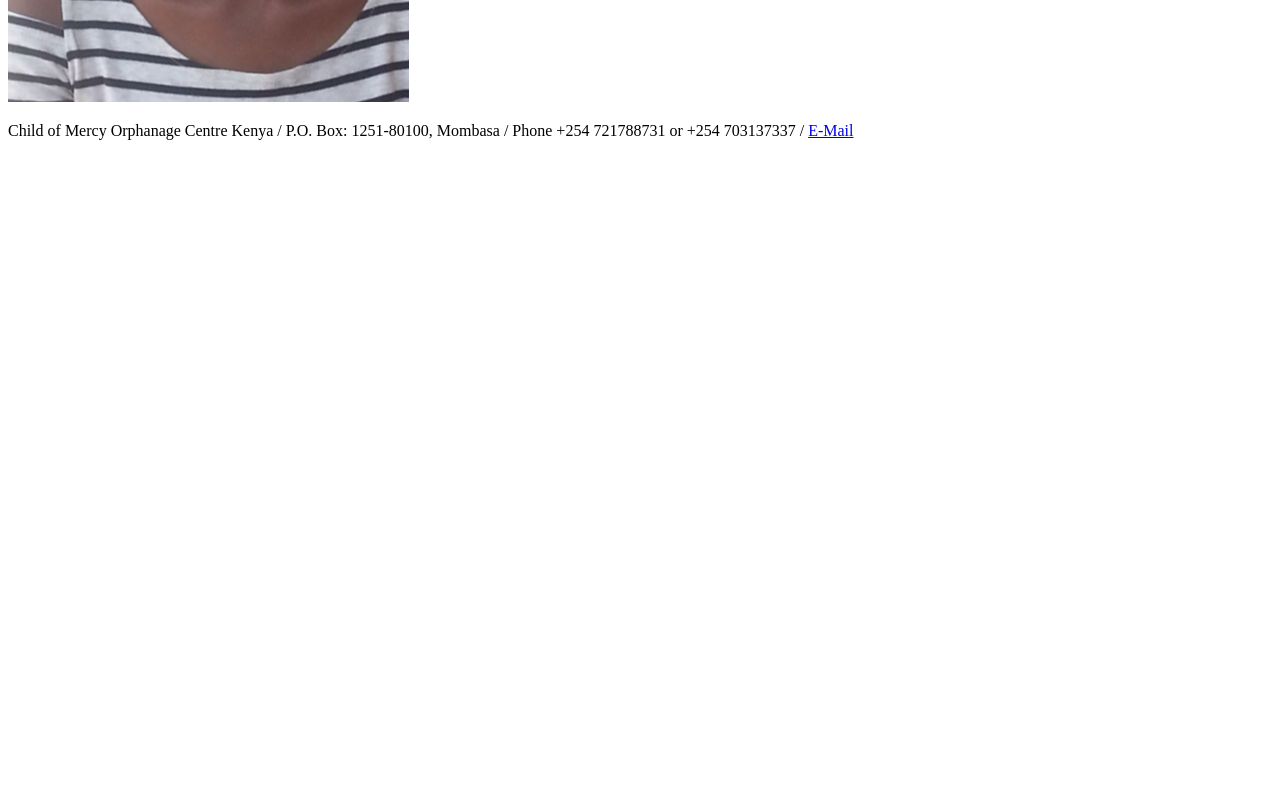
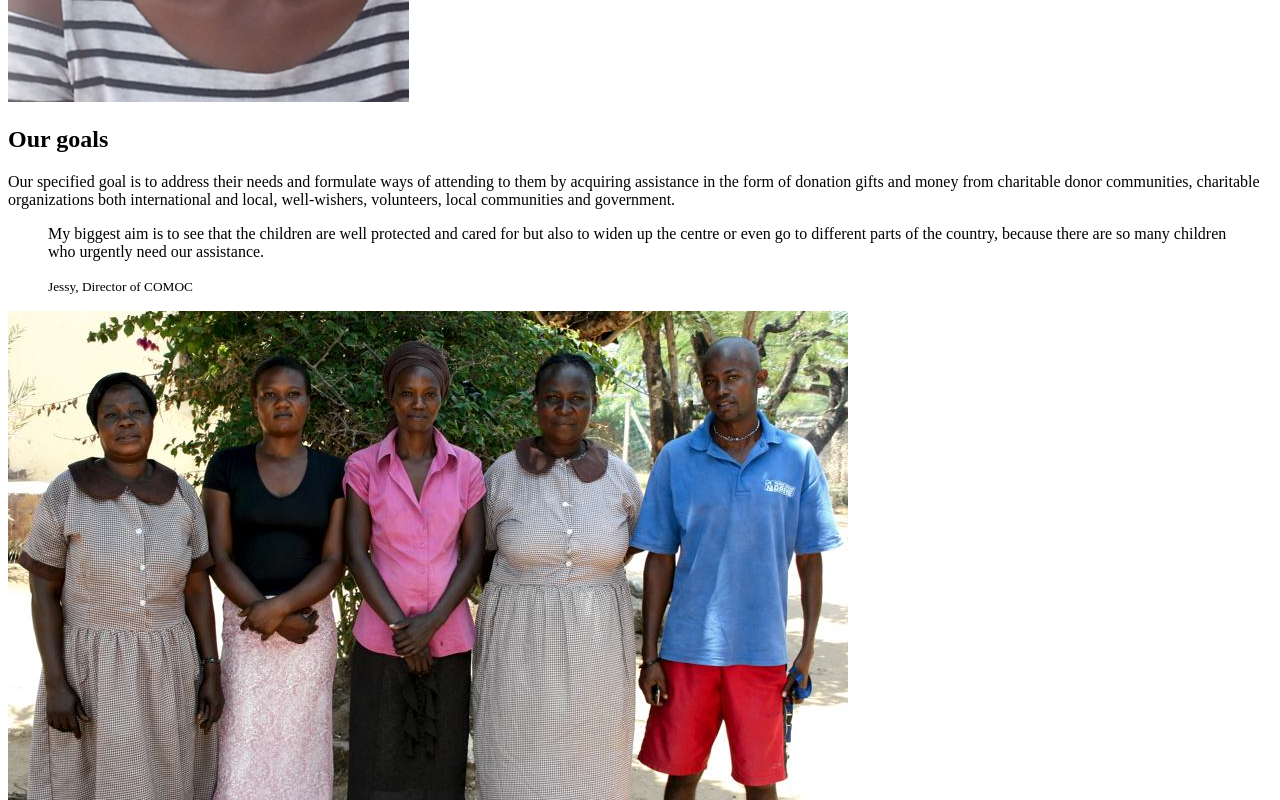
Before and after one commit to larswittenberg/orphanage-centre-mombasa, a Next.js app: page /mission in a window 1280 px wide. Shown: the part 840-1640 px from the top of the page. Before the commit the page ends 996 px from the top, so only its background shows below. Built offline with nearby package versions, Linux system fonts and the light colour scheme.

Commit message:
UPDATE: Pages

```diff
--- a/components/LayoutDefault.js
+++ b/components/LayoutDefault.js
@@ -5,7 +5,7 @@ export default function LayoutDefault({ children }) {
 	return (
 		<div>
 			<Nav />
-			<main className="">
+			<main className="main">
 				{children}
 			</main>
 			<Footer />
--- a/components/Polaroid.js
+++ b/components/Polaroid.js
@@ -1,14 +1,13 @@
 import Image from 'next/image'
 
-export default function Polaroid({ alt, filename, extraClassName, w, h }) {
+export default function Polaroid({ filename, alt, w, h, rotationRight, className }) {
 	return (
-		<div className="shadow-polaroid p-3 pb-12">
+		<div className={`shadow-polaroid p-3 pb-12 ${rotationRight ? 'transform rotate-1' : 'transform -rotate-1'} ${className} `}>
 			<Image
 				src={`/images/${filename}`}
 				alt={alt}
 				width={w}
 				height={h}
-				className=""
 			/>
 		</div>
 	)
--- a/pages/mission.js
+++ b/pages/mission.js
@@ -4,21 +4,49 @@ import Polaroid from '../components/Polaroid'
 export default function Mission() {
 	return (
 		<LayoutDefault>
-			<div class="prose prose-sm sm:prose lg:prose-lg mx-auto">
+			<div className="prose prose-sm sm:prose lg:prose-xl mx-auto mb-12">
 				<h1>Mission</h1>
 
 				<h2>Who we are</h2>
 				<p>Child of Mercy Orphanage Centre is a nonprofit making religious institution with a mission to ensure a better life is provided to the needy and orphaned, the less fortunate and poor children from poverty stricken families through a provision of primary necessities to attain a nation where children become self-reliant future leaders we target children of ages 5 to 15 years both girls and boys.</p>
+			</div>
 
-				<blockquote className="">
+			<div className="prose prose-sm sm:prose lg:prose-xl mx-auto md:flex items-start">
+				<blockquote className="w-2/3 pr-24">
 					<p>
 						<span className="">I</span> worked in another orphanage before, but due to some difficult circumstances I was not able to presume my visions. In 2010, when Child of Mercy was formed, I finally had the possibility to give the children a lovely home. That was the brightest moment in my life.
 					</p>
 					<small>Jessy, Director of COMOC</small>
 				</blockquote>
 
-				<Polaroid alt="Jessy, Director of COMOC" filename="staff/jessica.jpg" w="401" h="535" />
+				<Polaroid
+					filename="staff/jessica.jpg"
+					alt="Jessy, Director of COMOC"
+					w={401}
+					h={535}
+					rotationRight
+					className="w-1/3"
+				/>
+			</div>
 
+			<div className="prose prose-sm sm:prose lg:prose-xl mx-auto mb-12">
+				<h2>Our goals</h2>
+				<p>
+					Our specified goal is to address their needs and formulate ways of attending to them by acquiring assistance in the form of donation gifts and money from charitable donor communities, charitable organizations both international and local, well-wishers, volunteers, local communities and government.
+				</p>
+				<blockquote className="">
+					<p>
+						<span className="">M</span>y biggest aim is to see that the children are well protected and cared for but also to widen up the centre or even go to different parts of the country, because there are so many children who urgently need our assistance.
+					</p>
+					<small>Jessy, Director of COMOC</small>
+				</blockquote>
+
+				<Polaroid
+					filename="comoc-staff.jpg"
+					alt="COMOC Staff"
+					w={840}
+					h={680}
+				/>
 			</div>
 		</LayoutDefault>
 	)
```
Also changed, not shown: pages/projects.js (+24 -6 lines), public/images/comoc-staff.jpg (added).
